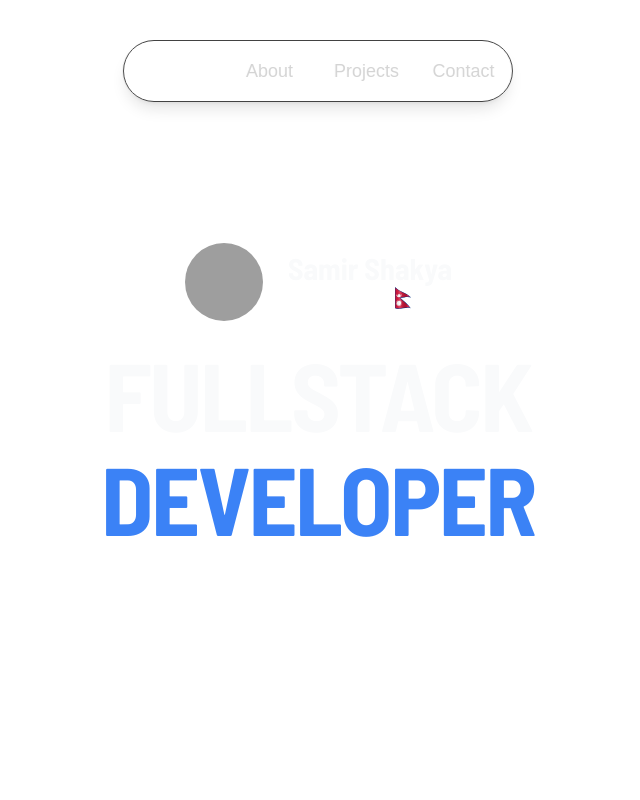
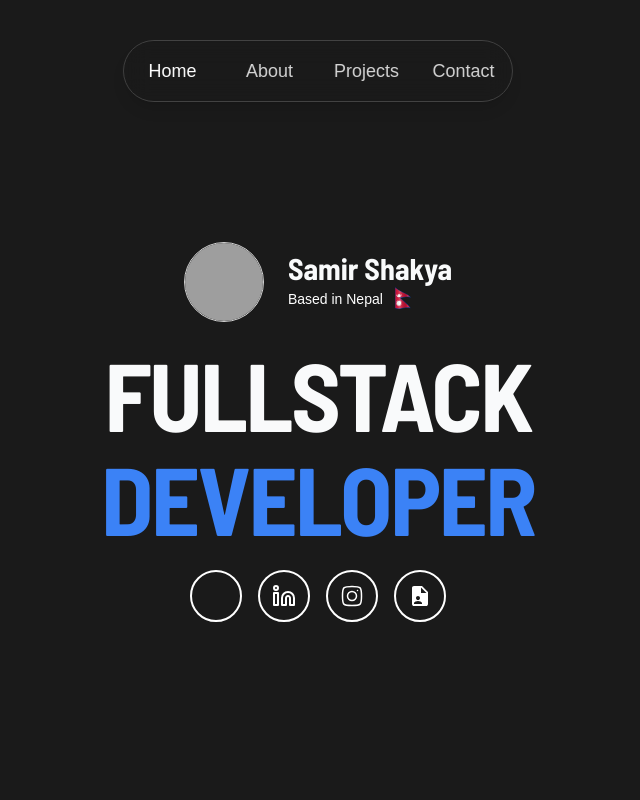
Before and after one commit to WhySamir/next-portfolio, a Next.js app: page / in a window 1280 px wide. Shown: the top 800 px of the page, without its empty margins (322-962 px from the left). Built offline with nearby package versions, Linux system fonts and the light colour scheme; grey boxes are pictures that could not be loaded.

Commit message:
only dark theme

```diff
--- a/src/app/globals.css
+++ b/src/app/globals.css
@@ -1,7 +1,7 @@
 @import "tailwindcss";
 
 :root {
-  --background: #ffffff;
+  --background: #1a1a1a;
   --foreground: #1a1a1a;
 }
 
@@ -15,7 +15,7 @@
 @media (prefers-color-scheme: dark) {
   :root {
     --background: #1a1a1a;
-    --foreground: #ededed;
+    --foreground: #1a1a1a;
   }
 }
 .font-avantgarde {
```
